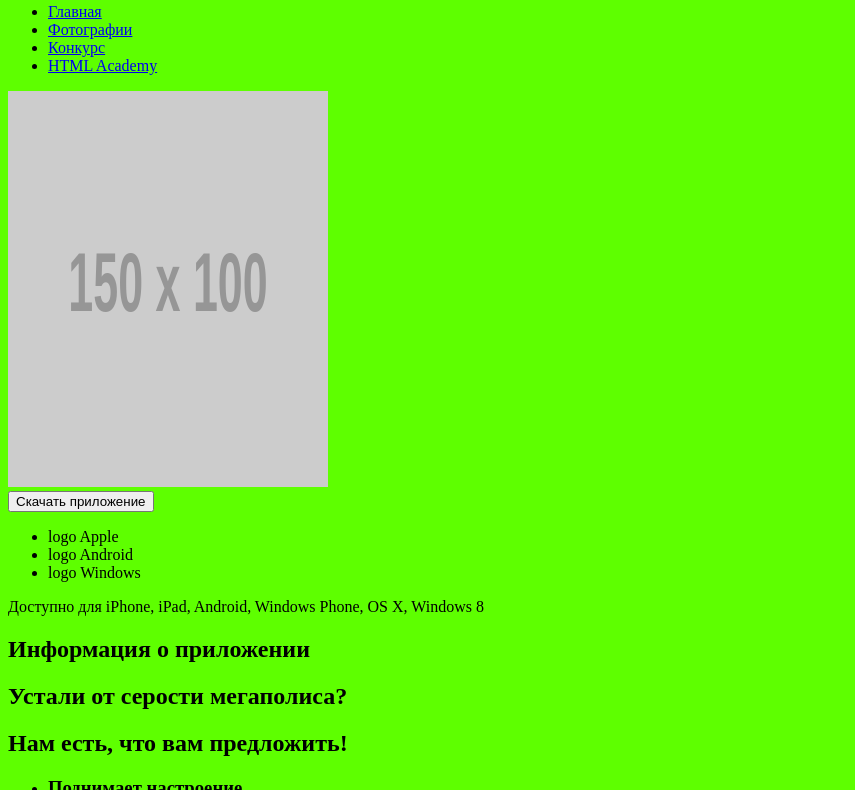
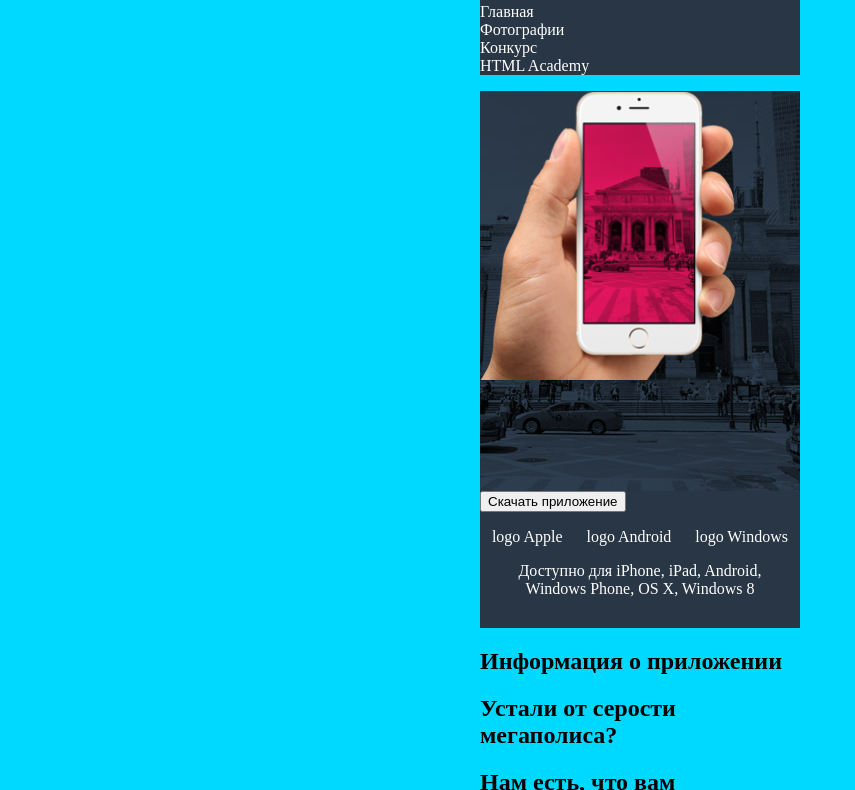
Before and after one commit to VitalisZ/518597-pink, a website: page source/index.html in a window 1280 px wide. Shown: the part 42-832 px from the top of the page, without its empty margins (0-855 px from the left). Drawn offline with nearby package versions, Linux system fonts and the light colour scheme; files that its build step writes are made by us from their sources; placeholder pictures from the web are drawn by us.

Commit message:
Начинает стилизацию первой страницы

```diff
--- a/source/index.html
+++ b/source/index.html
@@ -13,13 +13,13 @@
         <div class="main-nav__wrapper">
           <ul class="main-nav__list site-list">
             <li class="site-list__item">
-              <a href="#">Главная</a>
+              <a href="index.html">Главная</a>
             </li>
             <li class="site-list__item">
-              <a href="#">Фотографии</a>
+              <a href="photo.html">Фотографии</a>
             </li>
             <li class="site-list__item">
-              <a href="#">Конкурс</a>
+              <a href="form.html">Конкурс</a>
             </li>
             <li class="site-list__item">
               <a href="#">HTML Academy</a>
@@ -29,15 +29,19 @@
       </nav>
     </header>
     <main class="page-main">
-      <img class="page-main__image" src="http://placehold.it/150x100" width="320" height="396" alt="Фото телефона">
+      <div class="page-main_wrapper">
+        <img class="page-main__image" src="../img/iphone-hand-mobile@1x.png" width="257" height="289" alt="Фото телефона">
+      </div>
       <section class="download-pink">
-        <button class="download-pink__btn botton-pink" type="button">Скачать приложение</button>
-        <ul class="download-pink__list os-list">
-          <li class="os-list__item">logo Apple</li>
-          <li class="os-list__item">logo Android</li>
-          <li class="os-list__item">logo Windows</li>
-        </ul>
-        <p class="os-list__available">Доступно для iPhone, iPad, Android, Windows Phone, OS X, Windows 8</p>
+        <button class="download-pink__btn button-pink" type="button">Скачать приложение</button>
+        <div class="os-list__wrapper">
+          <ul class="download-pink__list os-list">
+            <li class="os-list__item">logo Apple</li>
+            <li class="os-list__item">logo Android</li>
+            <li class="os-list__item">logo Windows</li>
+          </ul>
+        </div>
+        <p class="download-pink__available">Доступно для iPhone, iPad, Android,<br>Windows Phone, OS X, Windows 8</p>
       </section>
       <section class="information">
         <h2 class="visually-hidden">Информация о приложении</h2>
--- /dev/null
+++ b/source/sass/page-header.scss
@@ -0,0 +1,28 @@
+.page-header {
+  margin: 0 auto;
+  width: 320px;
+  background-color: #283645;
+}
+
+.main-nav {
+
+}
+
+.main-nav__logo {
+  text-decoration: none;
+  color: white;
+}
+
+.main-nav__wrapper {
+
+}
+
+.main-nav__list {
+  list-style: none;
+  padding: 0;
+}
+
+.site-list__item a {
+  text-decoration: none;
+  color: white;
+}
--- /dev/null
+++ b/source/sass/page-main.scss
@@ -0,0 +1,39 @@
+.page-main {
+  width: 320px;
+  margin: 0 auto;
+}
+
+.page-main_wrapper {
+  background-image: url(../img/bg-back-mobile@1x.jpg);
+  background-repeat: no-repeat;
+  min-width: 320px;
+  min-height: 400px;
+}
+
+.page-main__image {
+  display: block
+}
+
+.download-pink {
+  background-color: #283645;
+  color: white;
+}
+
+.download-pink__list {
+  list-style: none;
+  padding: 0;
+}
+.os-list {
+  display: flex;
+  justify-content: space-around;
+}
+
+.os-list__wrapper {
+
+}
+
+.download-pink__available {
+  text-align: center;
+  vertical-align: middle;
+  padding-bottom: 30px;
+}
--- a/source/sass/style.scss
+++ b/source/sass/style.scss
@@ -1,3 +1,7 @@
+@import "page-header";
+@import "page-main.scss";
+@import "page-footer.scss";
+
 body {
-  background: rgb(94, 255, 0);
+  background: rgb(0, 217, 255);
 }
```
Also changed, not shown: source/form.html (+3 -3 lines), source/photo.html (+3 -3 lines), source/sass/page-footer.scss (added).
